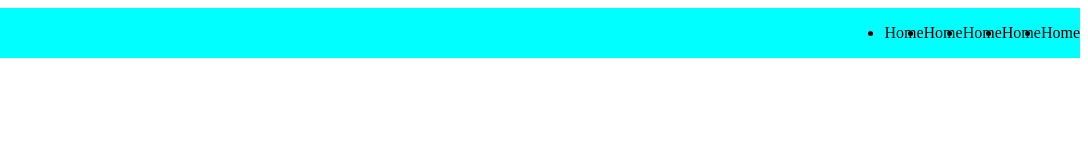
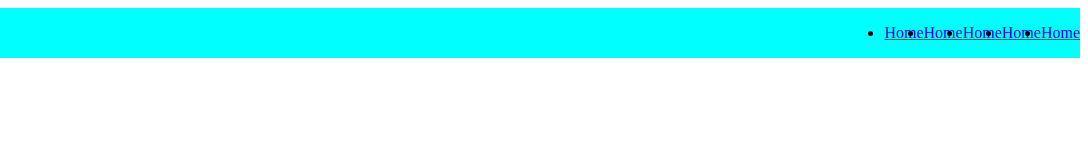
Before and after one commit to AshrafMuhammadNaeem/Responsive-website-e-html-css, a plain HTML site: page index.html in a window 1280 px wide. Shown: the full height of the page, 192-1280 px from the left. Drawn offline with Linux system fonts and the light colour scheme.

Commit message:
Update index.html

```diff
--- a/index.html
+++ b/index.html
@@ -13,11 +13,12 @@
         <header class="header">
             <img src="images/logo1.png" alt="litlle-lemon logo" class="logo" width="180px" height="50px">
             <ul class="nav-list">
-                <li>Home</li>
-                <li>Home</li>
-                <li>Home</li>
-                <li>Home</li>
-                <li>Home</li>
+                <li><a href="index.html">Home</a></li>
+                <li><a href="index.html">Home</a></li>
+                <li><a href="index.html">Home</a></li>
+                <li><a href="index.html">Home</a></li>
+                <li><a href="index.html">Home</a></li>
+
             </ul>
         </header>
     </div>
```
